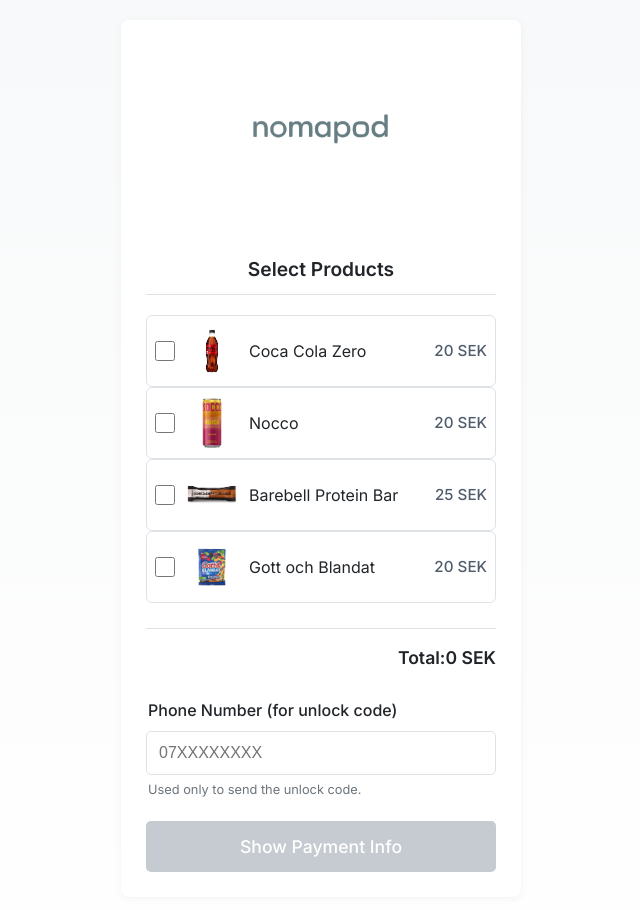
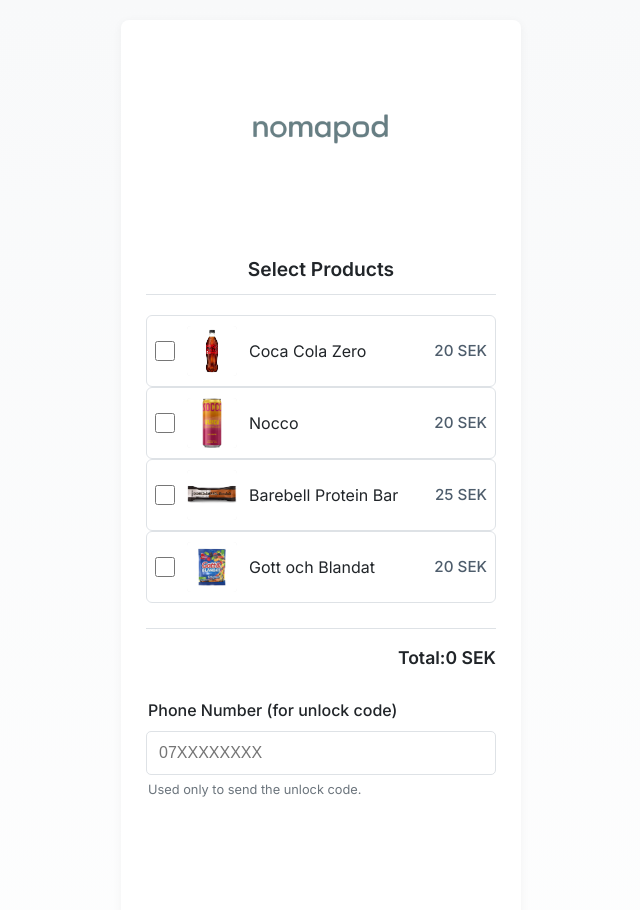
Before and after one commit to HectorFylkner/nomapod, a React (Vite) app: page / in a window 1280 px wide. Shown: the top 910 px of the page, without its empty margins (319-959 px from the left). Built offline with nearby package versions, Linux system fonts and the light colour scheme.

Commit message:
fix: Use fixed height container for card flip to ensure layout

```diff
--- a/src/App.css
+++ b/src/App.css
@@ -262,11 +262,14 @@
   position: relative;
   width: 100%;
   max-width: 400px;
+  min-height: 400px; /* Give fixed min-height to accommodate back */
+  /* background: lightblue; */ /* Debugging */
 }
 
 .payment-flipper {
-  position: relative;
+  position: relative; /* Keep relative for absolute children */
   width: 100%;
+  height: 100%; /* Fill the container */
   transition: transform 0.7s cubic-bezier(0.4, 0.0, 0.2, 1);
   transform-style: preserve-3d;
 }
@@ -282,13 +285,21 @@
   top: 0;
   left: 0;
   width: 100%;
+  height: 100%; /* Make faces fill the container */
   -webkit-backface-visibility: hidden;
   backface-visibility: hidden;
+  overflow: hidden; /* Add back overflow hidden */
+  border-radius: 8px; /* Apply rounding to faces */
 }
 
 .payment-flipper-front {
-  position: relative;
+  /* position: relative; Revert to absolute */
   z-index: 2;
+  /* Ensure button is vertically centered or positioned if container is tall */
+  display: flex; /* Use flex to center button if needed */
+  align-items: center; /* Center vertically */
+  justify-content: center; /* Center horizontally */
+  /* background: lightcoral; */ /* Debugging */
 }
 
 .payment-flipper-back {
@@ -296,8 +307,8 @@
   display: flex;
   flex-direction: column;
   background-color: var(--card-background);
-  border-radius: 8px;
-  min-height: 100%;
+  /* min-height: 100%; Remove */
+  /* height: 100% is set above */
 }
 
 /* Adjust original .payment-info styles */
@@ -307,6 +318,8 @@
     padding: 20px;
     width: 100%;
     box-sizing: border-box;
+    flex-grow: 1; /* Allow payment info to take space within flex */
+    overflow-y: auto; /* Add scroll if content exceeds fixed height */
 }
 
 .payment-info h3 {
```
